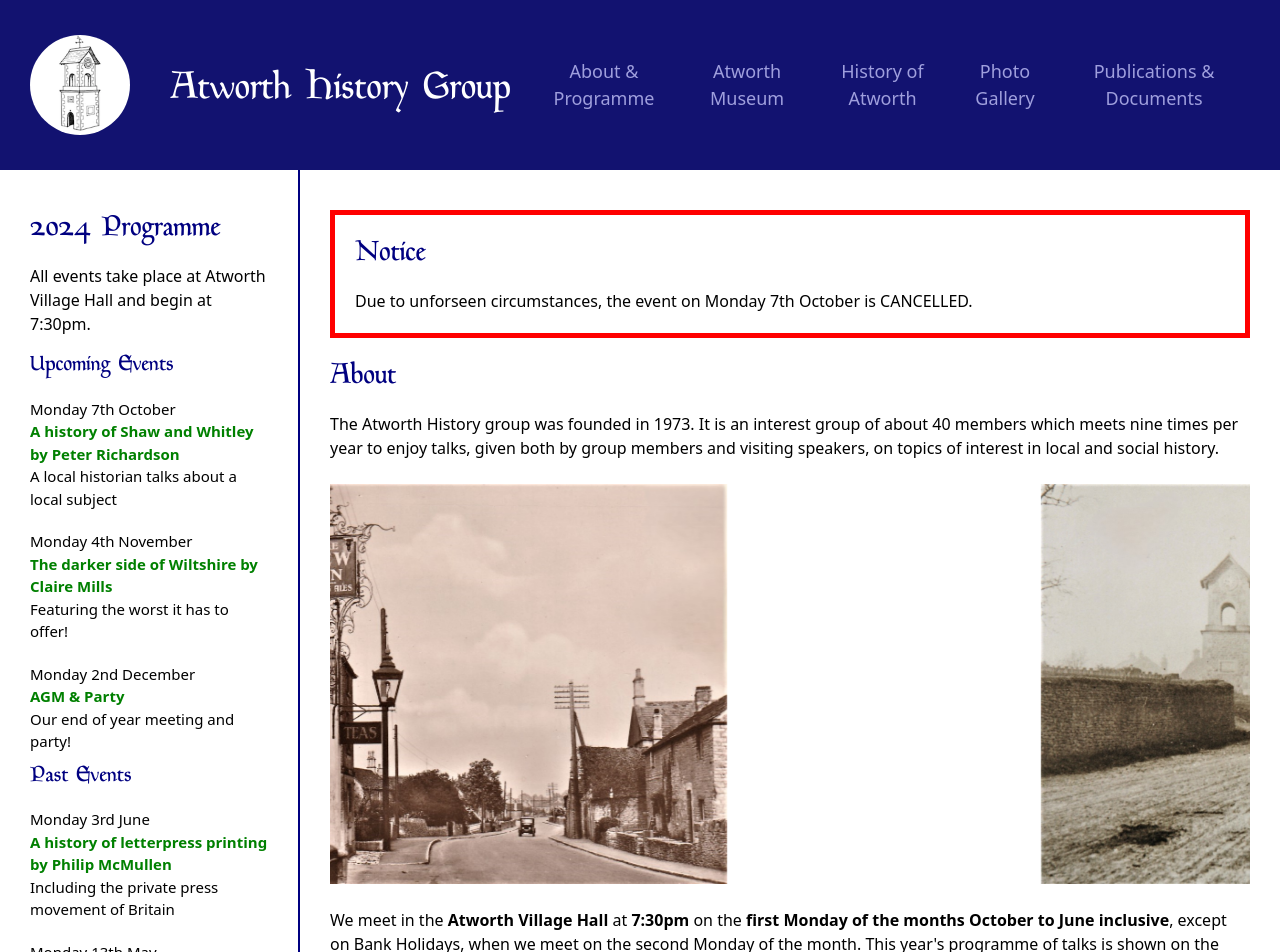
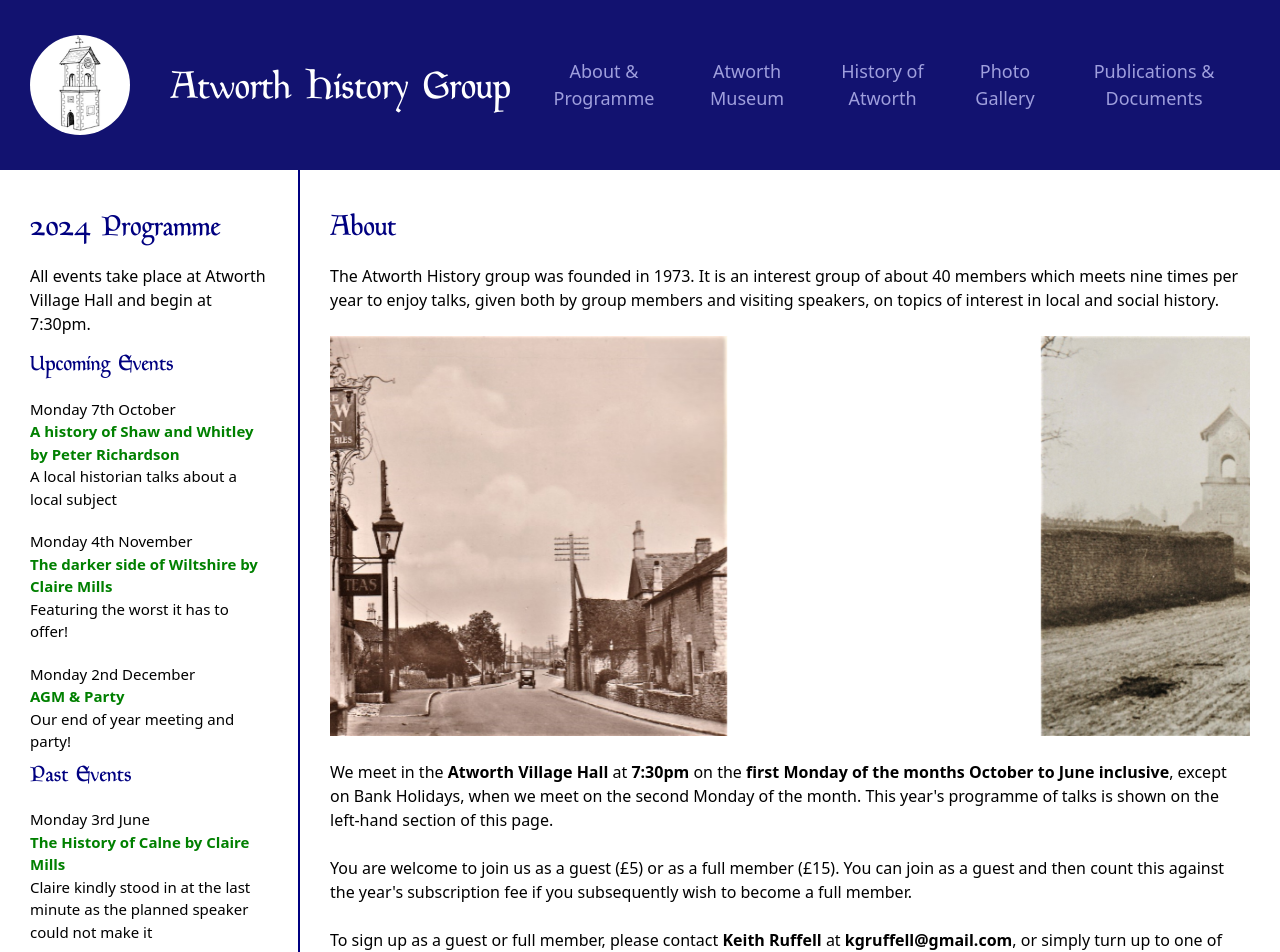
Before and after one commit to Clatherine/Atworth_history_group, a React (Vite) app in the folder AtworthHistoryGroup/: page / in a window 1280 px wide. Shown: the top 952 px of the page. Built offline with nearby package versions, Linux system fonts and the light colour scheme.

Commit message:
removed the notice at the top

```diff
--- a/AtworthHistoryGroup/src/Components/About.jsx
+++ b/AtworthHistoryGroup/src/Components/About.jsx
@@ -2,7 +2,8 @@ import { NavLink } from "react-bootstrap";
 import Image from "./Image";
 
 function About (){
-  const notice = {title: 'Notice', text: 'Due to unforseen circumstances, the event on Monday 7th October is CANCELLED.'}
+  const notice = {title: 'Notice', text: ''}
+
   const handleNavClick = (event, targetId) => {
     event.preventDefault();
     const targetElement = document.getElementById(targetId);
--- a/AtworthHistoryGroup/src/Components/Events.jsx
+++ b/AtworthHistoryGroup/src/Components/Events.jsx
@@ -1,8 +1,7 @@
-import Accordion from 'react-bootstrap/Accordion';
-import {  useState , useEffect} from "react";
+import Accordion from "react-bootstrap/Accordion";
+import { useState, useEffect } from "react";
 
-
-function Events (){
+function Events() {
   const [windowWidth, setWindowWidth] = useState(window.innerWidth);
 
   useEffect(() => {
@@ -12,97 +11,185 @@ function Events (){
     return () => window.removeEventListener("resize", handleResize);
   }, []);
 
-const eventsArray = [{date: new Date ("2024-01-08"), title: "Wiltshire follies by Jonathan Holt", details: "A tour of Wiltshire’s follies in their many forms"}, {date: new Date ("2024-02-05"), title:
-"Wiltshire gate lodges by James Holden", details: "The buildings that guard our grand country houses"}, {date: new Date ("2024-03-04"), title: "Extraordinary Wiltshire women by Ruth Butler", details: "A talk about a few of the many amazing women who shaped Wiltshire’s history"},{date: new Date ("2024-04-08"), title: "Who does your DNA say you are? by Claire Mills", details: "How DNA testing can support family history research"},{date: new Date ("2024-05-13"), title: "Buildings of England: Wiltshire by Julian Orbach", details: "Writing the latest revision of Pevsner’s guide"}, {date: new Date ("2024-06-03"), title: "A history of letterpress printing by Philip McMullen", details: "Including the private press movement of Britain"}, {date: new Date("2024-10-07"), title: "A history of Shaw and Whitley by Peter Richardson", details: "A local historian talks about a local subject" }, {date: new Date ("2024-11-04"), title: "The darker side of Wiltshire by Claire Mills", details: "Featuring the worst it has to offer!" }, {date: new Date ("2024-12-02"), title: "AGM & Party", details: "Our end of year meeting and party!"}]
+  const eventsArray = [
+    {
+      date: new Date("2024-01-08"),
+      title: "Wiltshire follies by Jonathan Holt",
+      details: "A tour of Wiltshire’s follies in their many forms",
+    },
+    {
+      date: new Date("2024-02-05"),
+      title: "Wiltshire gate lodges by James Holden",
+      details: "The buildings that guard our grand country houses",
+    },
+    {
+      date: new Date("2024-03-04"),
+      title: "Extraordinary Wiltshire women by Ruth Butler",
+      details:
+        "A talk about a few of the many amazing women who shaped Wiltshire’s history",
+    },
+    {
+      date: new Date("2024-04-08"),
+      title: "Who does your DNA say you are? by Claire Mills",
+      details: "How DNA testing can support family history research",
+    },
+    {
+      date: new Date("2024-05-13"),
+      title: "Buildings of England: Wiltshire by Julian Orbach",
+      details: "Writing the latest revision of Pevsner’s guide",
+    },
+    {
+      date: new Date("2024-06-03"),
+      title: "The History of Calne by Claire Mills",
+      details: "Claire kindly stood in at the last minute as the planned speaker could not make it",
+    },
+    {
+      date: new Date("2024-10-07"),
+      title: "A history of Shaw and Whitley by Peter Richardson",
+      details: "A local historian talks about a local subject",
+    },
+    {
+      date: new Date("2024-11-04"),
+      title: "The darker side of Wiltshire by Claire Mills",
+      details: "Featuring the worst it has to offer!",
+    },
+    {
+      date: new Date("2024-12-02"),
+      title: "AGM & Party",
+      details: "Our end of year meeting and party!",
+    },
+  ];
 
-const upcomingEvents = []
-const recentEvents = []
+  const upcomingEvents = [];
+  const recentEvents = [];
   const currentDate = new Date();
 
-for (let i=0; i< eventsArray.length; i++){
-  if(eventsArray[i].date < currentDate){
-    recentEvents.push (eventsArray[i])
-  }
-  else{
-    upcomingEvents.push(eventsArray[i])
+  for (let i = 0; i < eventsArray.length; i++) {
+    if (eventsArray[i].date < currentDate) {
+      recentEvents.push(eventsArray[i]);
+    } else {
+      upcomingEvents.push(eventsArray[i]);
     }
   }
 
-recentEvents.sort((a,b)=> b.date - a.date)
+  recentEvents.sort((a, b) => b.date - a.date);
 
   const formatDate = (date) => {
-  const daysOfWeek = ["Sunday", "Monday", "Tuesday", "Wednesday", "Thursday", "Friday", "Saturday"];
-  const monthsOfYear = ["January", "February", "March", "April", "May", "June", "July", "August", "September", "October", "November", "December"];
+    const daysOfWeek = [
+      "Sunday",
+      "Monday",
+      "Tuesday",
+      "Wednesday",
+      "Thursday",
+      "Friday",
+      "Saturday",
+    ];
+    const monthsOfYear = [
+      "January",
+      "February",
+      "March",
+      "April",
+      "May",
+      "June",
+      "July",
+      "August",
+      "September",
+      "October",
+      "November",
+      "December",
+    ];
 
     const dayOfWeek = daysOfWeek[date.getDay()];
     const dayOfMonth = date.getDate();
     const month = monthsOfYear[date.getMonth()];
 
     const daySuffix = (day) => {
-    if (day > 3 && day < 21) return 'th';
+      if (day > 3 && day < 21) return "th";
       switch (day % 10) {
-      case 1: return "st";
-      case 2: return "nd";
-      case 3: return "rd";
-      default: return "th";
+        case 1:
+          return "st";
+        case 2:
+          return "nd";
+        case 3:
+          return "rd";
+        default:
+          return "th";
       }
     };
 
     return `${dayOfWeek} ${dayOfMonth}${daySuffix(dayOfMonth)} ${month}`;
   };
 
-
-    return(
-      <section id="events_component" >
+  return (
+    <section id="events_component">
       <h2> 2024 Programme</h2>
-        <p>All events take place at <a href="https://atworthvillagehall.com/" target="_blank" rel="noopener noreferrer">Atworth Village Hall</a> and begin at 7:30pm.</p>
+      <p>
+        All events take place at{" "}
+        <a
+          href="https://atworthvillagehall.com/"
+          target="_blank"
+          rel="noopener noreferrer"
+        >
+          Atworth Village Hall
+        </a>{" "}
+        and begin at 7:30pm.
+      </p>
 
       <div id="upcoming_events">
         <h4>Upcoming Events</h4>
-        {upcomingEvents.map((event)=>{
-  return <div className= "event_div" key={event.title}>
-    <p className = "event_date">{formatDate(event.date)}</p>
-    <p className = "event_title">{event.title}</p>
+        {upcomingEvents.map((event) => {
+          return (
+            <div className="event_div" key={event.title}>
+              <p className="event_date">{formatDate(event.date)}</p>
+              <p className="event_title">{event.title}</p>
               <p className="event_details">{event.details}</p>
             </div>
+          );
         })}
       </div>
 
-
-{windowWidth>800? <><h4>Past Events</h4>
-  {recentEvents.map((event)=>{
-  return <div className= "event_div" key={event.title}>
-        <p className = "event_date">{formatDate(event.date)}</p>
-    <p className = "event_title">{event.title}</p>
+      {windowWidth > 800 ? (
+        <>
+          <h4>Past Events</h4>
+          {recentEvents.map((event) => {
+            return (
+              <div className="event_div" key={event.title}>
+                <p className="event_date">{formatDate(event.date)}</p>
+                <p className="event_title">{event.title}</p>
                 <p className="event_details">{event.details}</p>
-
               </div>
+            );
           })}
-</>: <Accordion flush style={{margin: '0px', padding: '0px'}}>
-      <Accordion.Item  style={{margin: '0px', padding: '0px'}} eventKey="0" >
-        <Accordion.Header className="accordian_header" style={{padding: '0px', margin: '0px'}}> <h4 style={{margin: '-20px', padding: '0px'}}>Past Events</h4></Accordion.Header>
+        </>
+      ) : (
+        <Accordion flush style={{ margin: "0px", padding: "0px" }}>
+          <Accordion.Item
+            style={{ margin: "0px", padding: "0px" }}
+            eventKey="0"
+          >
+            <Accordion.Header
+              className="accordian_header"
+              style={{ padding: "0px", margin: "0px" }}
+            >
+              {" "}
+              <h4 style={{ margin: "-20px", padding: "0px" }}>Past Events</h4>
+            </Accordion.Header>
             <Accordion.Body>
-        {recentEvents.map((event)=>{
-  return <div className= "event_div" key={event.title}>
-        <p className = "event_date">{formatDate(event.date)}</p>
-    <p className = "event_title">{event.title}</p>
+              {recentEvents.map((event) => {
+                return (
+                  <div className="event_div" key={event.title}>
+                    <p className="event_date">{formatDate(event.date)}</p>
+                    <p className="event_title">{event.title}</p>
                     <p className="event_details">{event.details}</p>
-
                   </div>
+                );
               })}
-
             </Accordion.Body>
-
           </Accordion.Item>
-        </Accordion>}
-
-
-
-
-
-        </section >
-    )
+        </Accordion>
+      )}
+    </section>
+  );
 }
 
-
 export default Events;
--- a/AtworthHistoryGroup/src/Components/Gallery.jsx
+++ b/AtworthHistoryGroup/src/Components/Gallery.jsx
@@ -352,7 +352,7 @@ function Gallery() {
                 src="/images/Gallery_pics/St Michaels (8).jpg"
                 alt="St Michaels"
               />
-              <p>St Michaels Church</p>
+              <p>St Michaels Church choir (1960s)</p>
             </div>
           </Carousel.Item>
           <Carousel.Item>
--- a/AtworthHistoryGroup/src/Components/Museum.jsx
+++ b/AtworthHistoryGroup/src/Components/Museum.jsx
@@ -5,13 +5,14 @@ function Museum (){
       <section id="museum_component" >
 <h2>Atworth Village Museum</h2><div id="museum_main">
 <div id="museum_first"><p>The Atworth Village Museum contains various exhibits showing artefacts and photographs from the village, and provides a glimpse into Atworth’s history. <br></br><br></br>
-The museum is situated in <b>Poplar Farm Barn, Bradford Road, Atworth</b>, and is open on the <b>last Sunday of the month from March to October</b>, inclusive, from <b>2:00pm to 4:00pm</b>. Entrance is free.<br></br><br></br>If anyone would like to visit at any other time, please contact <b>David Hough</b> on <b>01225 793647</b>.<br></br><br></br>
+The museum is situated in <b>Poplar Farm Barn, Bradford Road, Atworth, SN12 8HY </b>(what3words: sundial.harmless.states), and is open on the <b>last Sunday of the month from March to October</b>, inclusive, from <b>2:00pm to 4:00pm</b>. Entrance is free but donations are very welcome.<br></br><br></br>If anyone would like to visit at any other time, please contact <b>David Hough</b> on <b>01225 793647</b> or at <b>houghbizarre@gmail.com</b>.<br></br><br></br>
 Read more about the Atworth History Museum <span>
 <a className = "link" href={MuseumUrl} target="_blank" rel="noopener noreferrer">
  here
       </a> </span>in an interview between Professor Dowdeswell and Radio Wiltshire from 1989.</p></div>
-<div id="image_container"><img src="/images/Map showing museum.jpg" alt="Map showing location of the Atworth Museum"/>
-</div></div>
+{/* <div id="image_container"><img src="/images/Map showing museum.jpg" alt="Map showing location of the Atworth Museum"/>
+</div> */}
+</div>
 
       </section>
 
```
Lines whose indentation alone changed are shown as unchanged.
